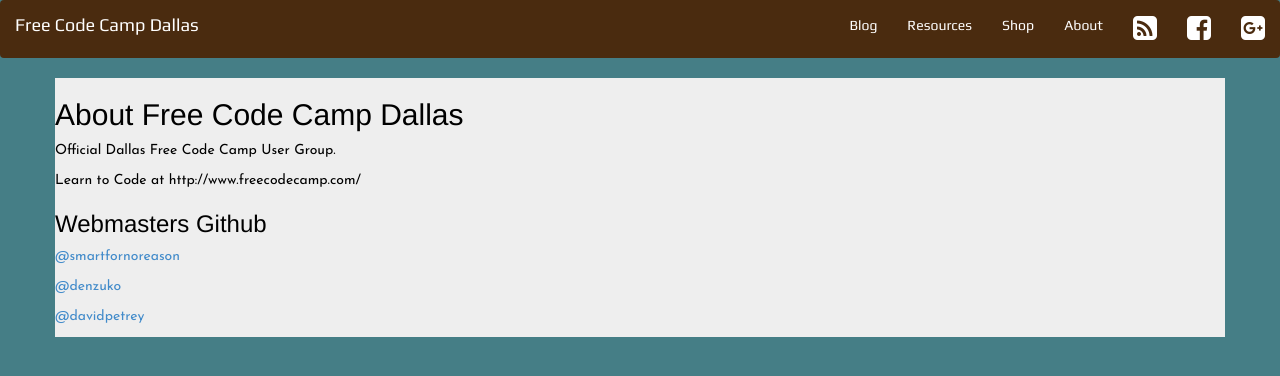
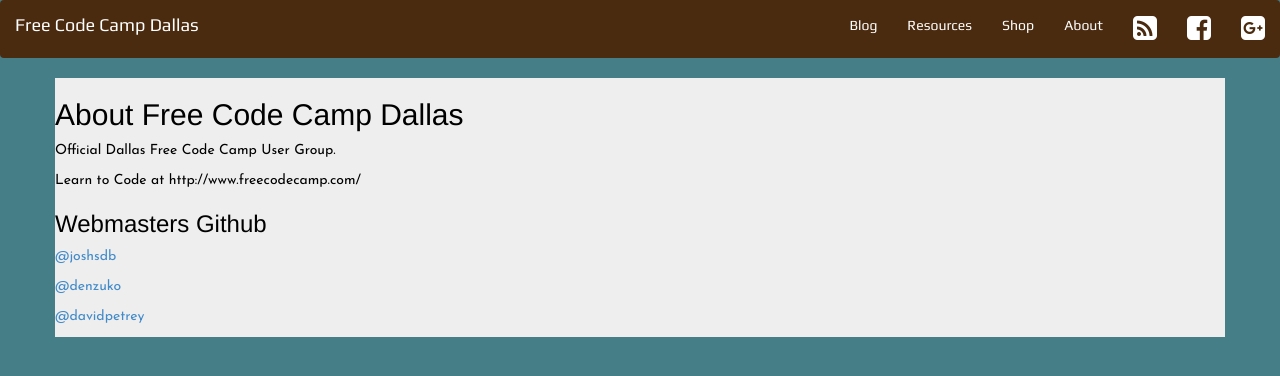
Before and after one commit to dallassoftwaredevelopers/freecodecampdallas.github.io, a Jekyll site: the page built from about/index.md, in a window 1280 px wide. Shown: the top 376 px of the page. Built offline with Jekyll 4.4.1, drawn with Linux system fonts in a browser that asks for light colours.

Commit message:
Updated Github Name

```diff
--- a/about/index.md
+++ b/about/index.md
@@ -15,7 +15,7 @@ Learn to Code at http://www.freecodecamp.com/
 
 ### Webmasters Github
 
-<a class="webmastgit" href="https://github.com/smartfornoreason">@smartfornoreason</a>
+<a class="webmastgit" href="https://github.com/joshsdb">@joshsdb</a>
 
 <a class="webmastgit" href="https://github.com/denzuko">@denzuko</a>
 
```
